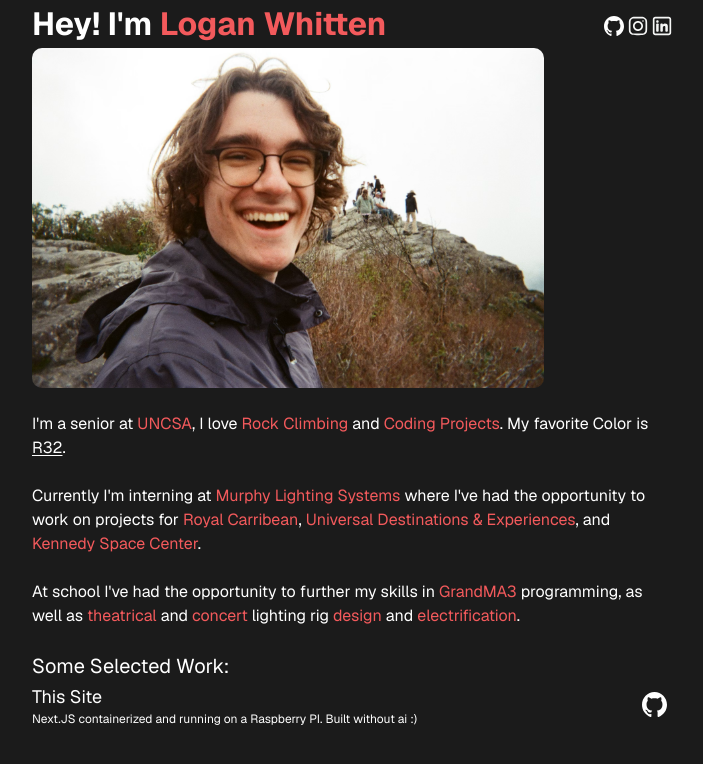
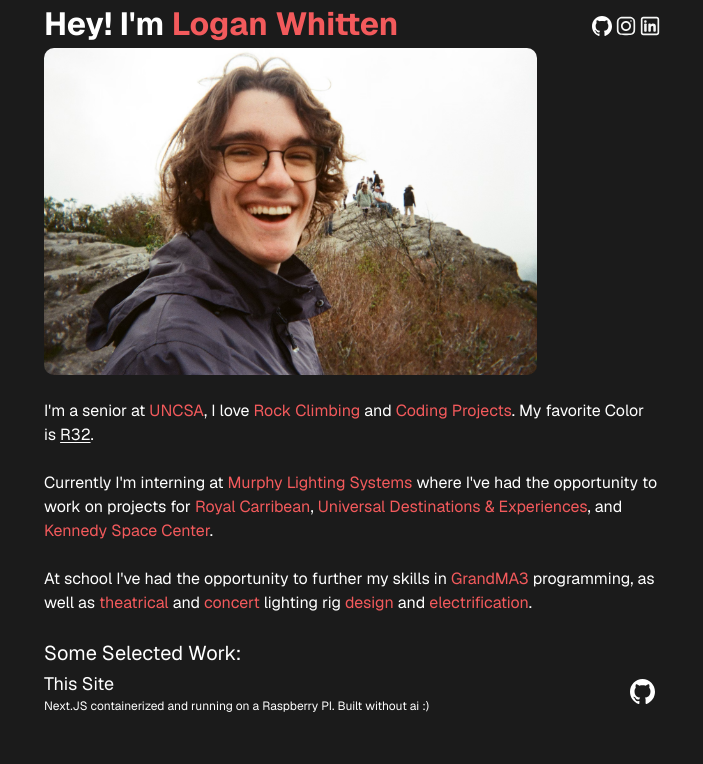
Before and after one commit to LoganWhitten/site, a Next.js app: page / in a window 1280 px wide. Shown: the top 764 px of the page, without its empty margins (288-991 px from the left). Built offline with nearby package versions, Linux system fonts and the light colour scheme.

Commit message:
ui: add a bit of padding to homescreen

```diff
--- a/app/page.tsx
+++ b/app/page.tsx
@@ -10,6 +10,7 @@ export default function Home() {
   const [color, setColor] = useState("rgb(243,90,92)");
   const [pronoun, setPronoun] = useState(" My");
   return (
+    <div className="px-3">
     <ColorContext value={color}>
       <h1 id="header">
         <span>
@@ -117,5 +118,7 @@ export default function Home() {
         </div>
       </div>
     </ColorContext>
+        </div>
   );
+
 }
```
